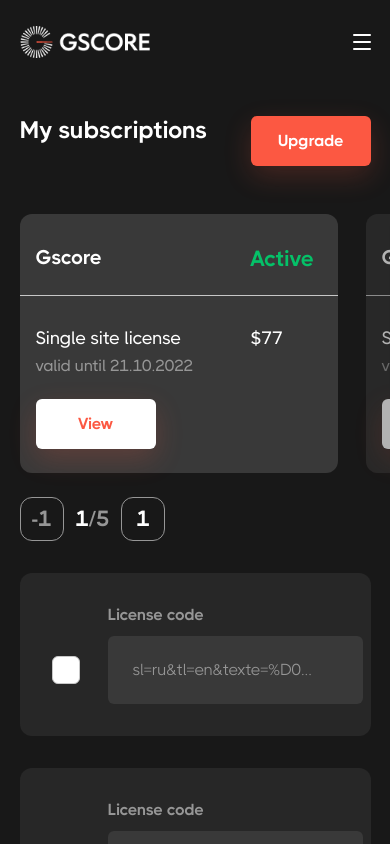
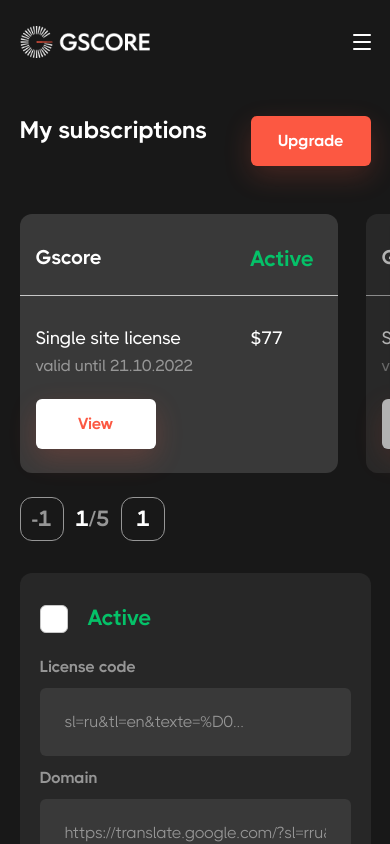
Before and after one commit to misha-mi/third-task, a Next.js app: page /subscriptions in a window 390 px wide. Shown: the top 844 px of the page. Built offline with nearby package versions, Linux system fonts and the light colour scheme.

Commit message:
adaptation license-card

```diff
--- a/components/layout/license-card/license-card.sass
+++ b/components/layout/license-card/license-card.sass
@@ -10,6 +10,7 @@
   grid-template-columns: 1fr 3fr 6fr 2fr
   row-gap: 12px
   column-gap: 28px
+  position: relative
   &__wrapper
     margin-left: 32px
     grid-column-start: 1
@@ -25,6 +26,7 @@
     top: 0
     left: 0
     opacity: 0
+    cursor: pointer
     &+label
       width: 100%
       height: 100%
@@ -38,6 +40,11 @@
     &:checked+label
       border: none
       background-color: $primary1
+    &:disabled+label
+      background-color: $color500
+      border-color: $color600
+      & span
+        color: $color500
   &__title
     font-size: 16px
     font-weight: 700
@@ -59,3 +66,45 @@
     color: $color500
   &_ml28px
     margin-left: 28px
+  @media (max-width: 1050px)
+    display: flex
+    flex-direction: column
+    align-items: flex-start
+    padding: 40px
+    &__wrapper
+      margin-left: 0
+    &__input
+      width: 100%
+      order: 2
+    &__domain-wrapper
+      width: 100%
+      order: 4
+    &_ml28px
+      margin-left: 0
+    &_none
+      display: none
+    &__status
+      position: absolute
+      left: 100px
+    &__button
+      position: absolute
+      top: 25px
+      right: 40px
+    &__license
+      order: 1
+    &__domain
+      order: 3
+  @media (max-width: 650px)
+    padding: 32px 20px
+    &__button
+      top: 21px
+      right: 20px
+    &__status
+      left: 68px
+  @media (max-width: 370px)
+    padding: 32px 10px
+    &__button
+      top: 21px
+      right: 10px
+    &__status
+      left: 50px
--- a/components/layout/license-card/license-card.tsx
+++ b/components/layout/license-card/license-card.tsx
@@ -10,7 +10,7 @@
 
 const LicenseCard = () => {
 
-  const [status, setStatus] = useState<TStatus>("hold");
+  const [status, setStatus] = useState<TStatus>("active");
 
   return (
     <div className="license-card">
@@ -22,21 +22,23 @@
 
       <span></span>
 
-      <div className="license-card__title">License code</div>
-      <div className="license-card__title">Domain</div>
-      <div className="license-card__title license-card_ml28px">Status</div>
+      <div className="license-card__title license-card__license">License code</div>
+      <div className="license-card__title license-card__domain">Domain</div>
+      <div className="license-card__title license-card_none license-card_ml28px">Status</div>
 
       <input type="text" className="license-card__input" value="sl=ru&tl=en&texte=%D0..." />
 
       <div className="license-card__domain-wrapper">
         <input className="license-card__input license-card__domain" value="https://translate.google.com/?sl=rru&tl=enn&ten&tu&tl=enn&ten&te&t=%D0..." />
         {status === "inactive" ? (
-          <Button text="Activate" theme="color100" width="w120px" />
+          <div className="license-card__button">
+            <Button text="Activate" theme="color100" width="w120px" />
+          </div>
         ) : null
         }
       </div>
 
-      <div className="license-card_ml28px">
+      <div className="license-card_ml28px license-card__status">
         <Status status={status} />
       </div>
 
```
